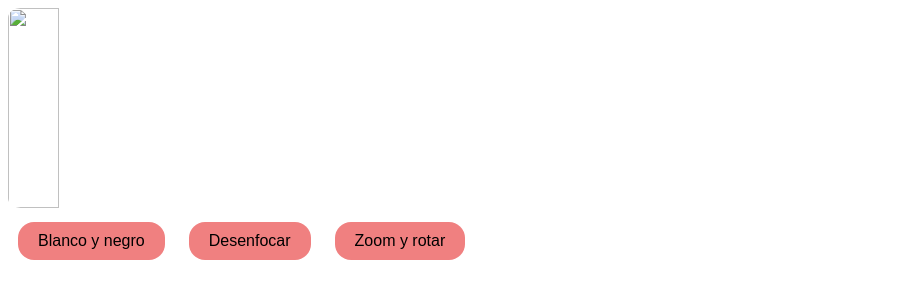
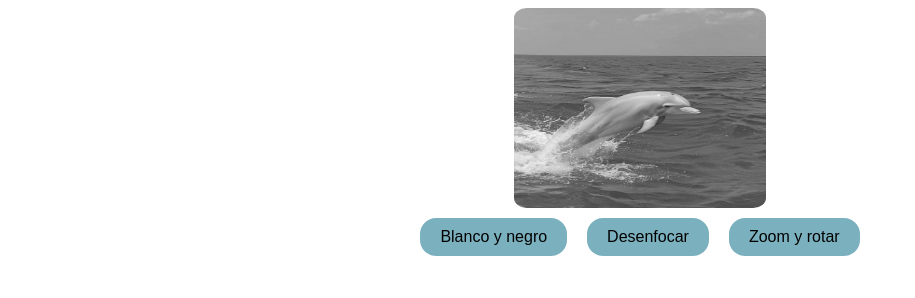
Before and after one commit to nicollinares/javascript-3146153, a plain HTML site: page 1_repaso_conceptos/index.html in a window 1280 px wide. Both pictures are taken after a click on the button "Blanco y negro". Shown: the whole page, without its empty margins (0-915 px from the left). Drawn offline with Linux system fonts and the light colour scheme.

Commit message:
Aplicación terminada

```diff
--- /dev/null
+++ b/1_repaso_conceptos/app.js
@@ -0,0 +1,35 @@
+//1. captura de variables
+const pantalla = document.querySelector("#imagen") //para capturar en pantalla
+const btn1 = document.querySelector("#boton-1") //para capturar en pantalla
+const btn2 = document.querySelector("#boton-2") //para capturar en pantalla
+const btn3 = document.querySelector("#boton-3") //para capturar en pantalla
+
+//2. funciones
+function blancoynegro () {
+    console.log("imagen modificada")
+    pantalla.style.filter = "grayscale(100%)"
+/*     btn1.style.background = "blueviolet"
+    btn1.style.color = "white"
+    btn1.style.heigth = "200px"
+    btn1.style.borderRadius = "50%" */
+}
+
+//3. evento
+function desenfocar () {
+    console.log("imagen desenfocada")
+    pantalla.style.filter = "blur(5px)"
+}
+
+
+//4. funcion zoom y rotar
+function zoomyrotar () {
+    console.log("imagen con zoom y rotada")
+    pantalla.style.transform = "rotate(45deg) scale(1.5)"
+    pantalla.style.transition = "transform 0.5s ease-in-out"
+}
+
+
+//5. eventos
+btn1.addEventListener("click", blancoynegro )
+btn2.addEventListener("click", desenfocar )
+btn3.addEventListener("click", zoomyrotar)
--- a/1_repaso_conceptos/estilo.css
+++ b/1_repaso_conceptos/estilo.css
@@ -1,32 +1,51 @@
+.img{
+    display: flex;
+    justify-content: center;
+    align-items: center;
+}
 .imagen{
     width: 20%;
     height: 25vh;
     border-radius: 5%;
+}
+.botones{
+    display: flex;
+    justify-content: center;
+    align-items: center;
 }
 .boton-1{
     margin: 10px;
     padding: 10px 20px;
     font-size: 16px;
     border: none;
-    background-color: lightcoral;
+    background-color: rgb(123, 177, 190);
     border-radius:1rem ;
     transition: background-color 0.3s;
+}
+.boton-1:hover{
+    background-color: lightpink;
 }
 .boton-2{
     margin: 10px;
     padding: 10px 20px;
     font-size: 16px;
     border: none;
-    background-color: lightcoral;
+    background-color: rgb(123, 177, 190);
     border-radius:1rem ;
     transition: background-color 0.3s;
+}
+.boton-2:hover{
+    background-color: lightpink;
 }
 .boton-3{
     margin: 10px;
     padding: 10px 20px;
     font-size: 16px;
     border: none;
-    background-color: lightcoral;
+    background-color: rgb(123, 177, 190);
     border-radius:1rem ;
     transition: background-color 0.3s;
 }
+.boton-3:hover{
+    background-color: lightpink;
+}
--- a/1_repaso_conceptos/index.html
+++ b/1_repaso_conceptos/index.html
@@ -7,14 +7,16 @@
     <link rel="stylesheet" href="./estilo.css">
 </head>
 <body>
+<div class="img">
+    <img id="imagen" class="imagen" src="./delfinn.jpg" alt="">
+    </div>
 
-    <img class="imagen" src="./delfinn.jpg" alt="">
 
     <div class="botones">
-        <button class="boton-1">Blanco y negro</button>
-        <button class="boton-2">Desenfocar</button>
-        <button class="boton-3">Zoom y rotar</button>
+        <button id="boton-1" class="boton-1">Blanco y negro</button>
+        <button id="boton-2" class="boton-2">Desenfocar</button>
+        <button id="boton-3" class="boton-3">Zoom y rotar</button>
     </div>
-
+    <script src="./app.js"></script>
 </body>
 </html>
```
Also changed, not shown: 1_repaso_conceptos/delfinn.jpg (added).
